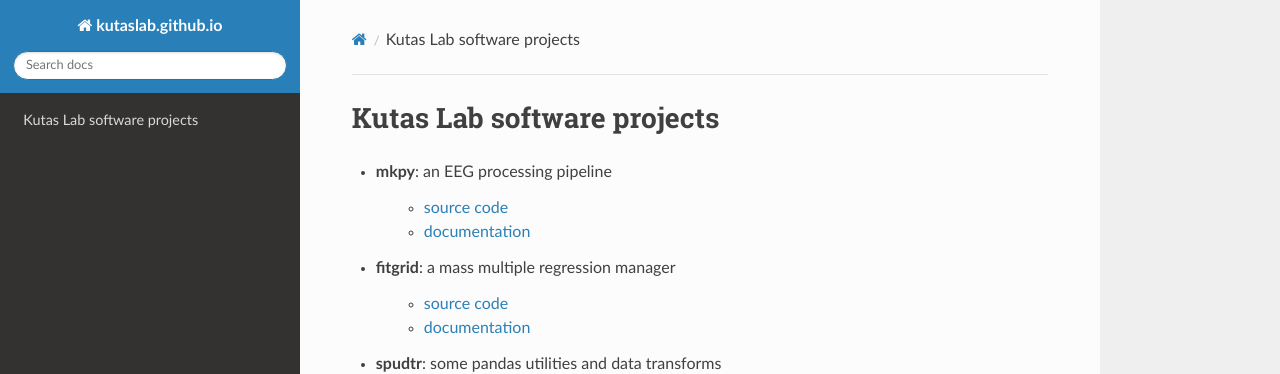
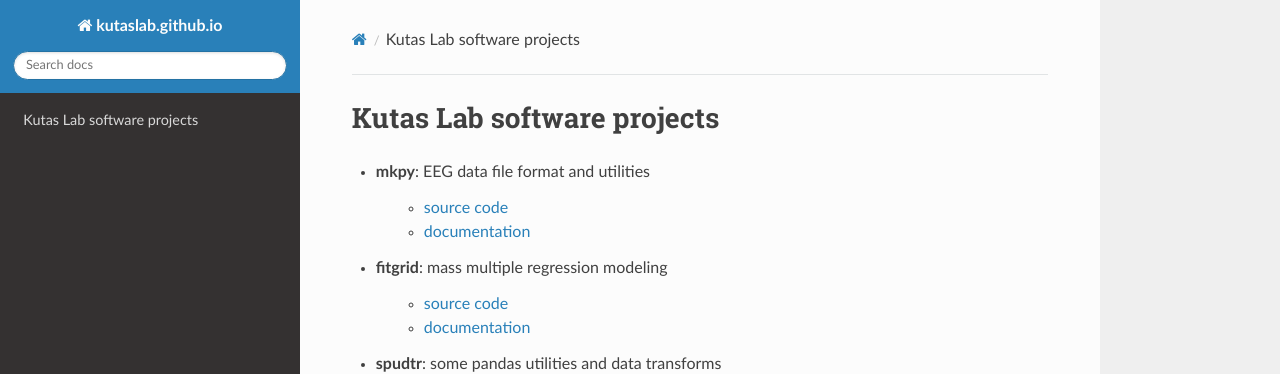
Before and after one commit to kutaslab/kutaslab.github.io, a Sphinx documentation site: the page built from source/index.rst, in a window 1280 px wide. Shown: the top 374 px of the page. Built offline with Sphinx 7.4.7 and the Read the Docs theme 2.0.0, drawn with Linux system fonts in a browser that asks for light colours.

Commit message:
Update index.rst

```diff
--- a/source/index.rst
+++ b/source/index.rst
@@ -6,12 +6,12 @@
 Kutas Lab software projects
 ===========================
 
-* **mkpy**: an EEG processing pipeline
+* **mkpy**: EEG data file format and utilities
 
    * `source code <https://github.com/kutaslab/mkpy>`_
    * `documentation <https://kutaslab.github.io/mkpy>`_
 
-* **fitgrid**: a mass multiple regression manager
+* **fitgrid**: mass multiple regression modeling
 
    * `source code <https://github.com/kutaslab/fitgrid>`_
    * `documentation <https://kutaslab.github.io/fitgrid>`_
```
